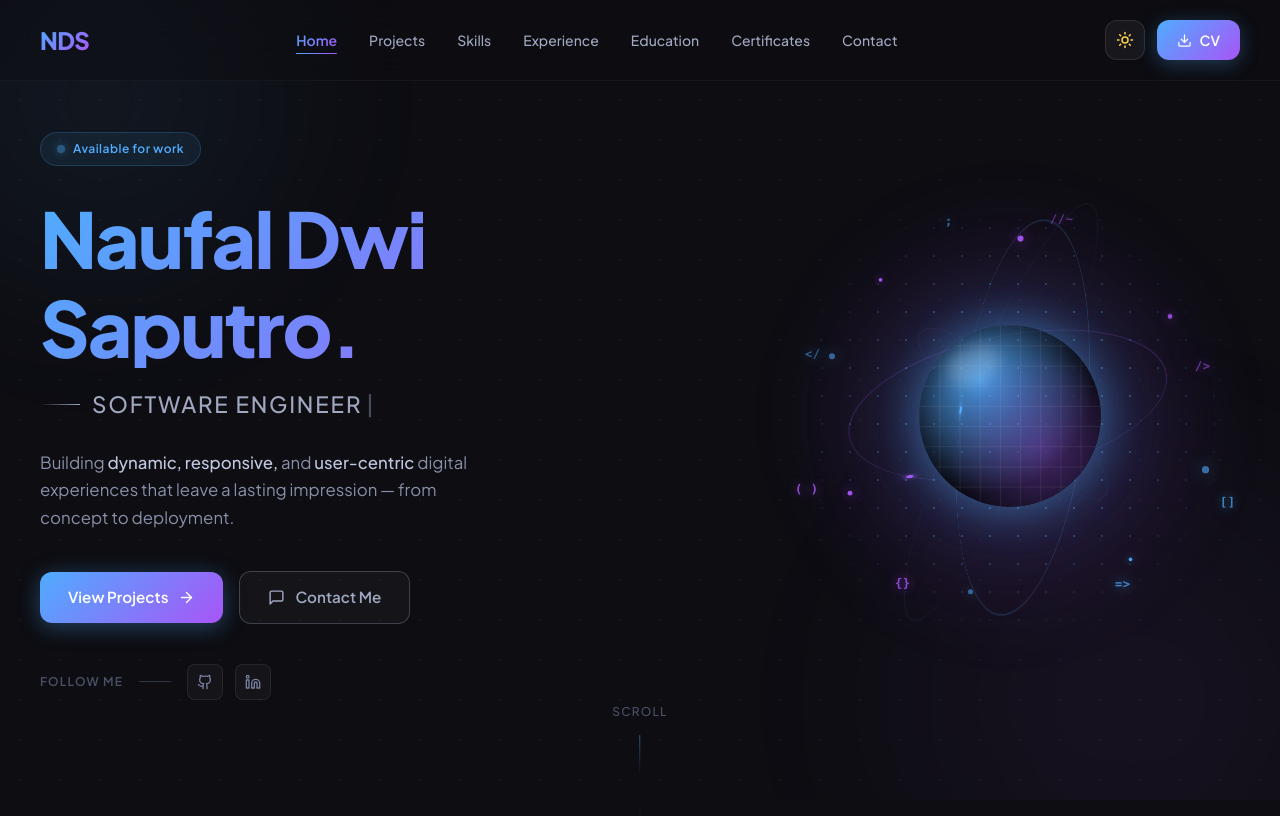
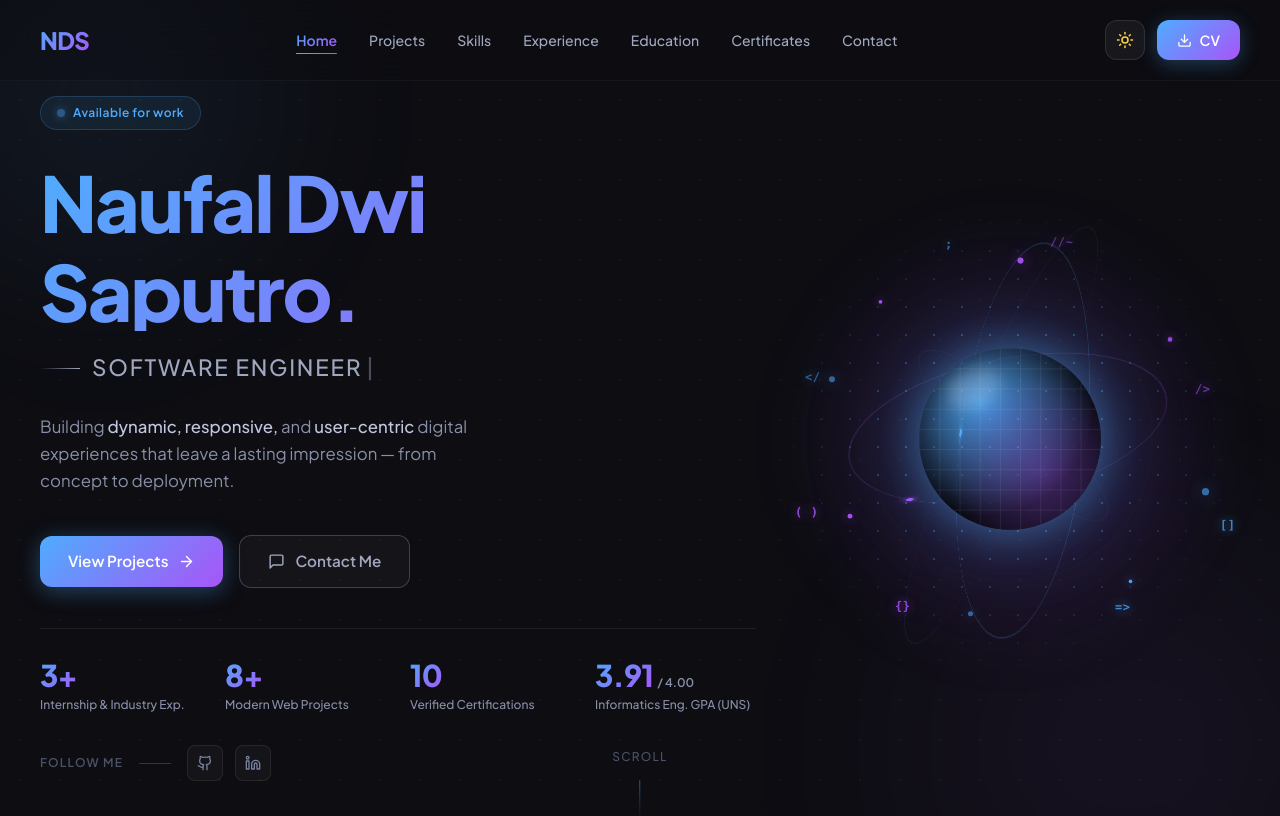
Before and after one commit to NaufalDsp/portoflio-nds, a React (Vite) app: page / in a window 1280 px wide. Shown: the top 816 px of the page. Built offline with nearby package versions, Linux system fonts and the light colour scheme.

Commit message:
feat(hero): add quick stats highlights for experience, projects, and credentials

```diff
--- a/src/app/components/Hero.tsx
+++ b/src/app/components/Hero.tsx
@@ -17,6 +17,26 @@ const fadeUp = (delay: number) => ({
   animate: { opacity: 1, y: 0 },
   transition: { duration: 0.65, delay, ease: [0.22, 1, 0.36, 1] as const },
 });
+
+const HERO_STATS = [
+  {
+    value: "3+",
+    label: "Internship & Industry Exp.",
+  },
+  {
+    value: "8+",
+    label: "Modern Web Projects",
+  },
+  {
+    value: "10",
+    label: "Verified Certifications",
+  },
+  {
+    value: "3.91",
+    suffix: "/ 4.00",
+    label: "Informatics Eng. GPA (UNS)",
+  },
+];
 
 export function Hero() {
   const { isDark } = useTheme();
@@ -242,10 +262,50 @@ export function Hero() {
               </motion.button>
             </motion.div>
 
+            {/* Quick Stats */}
+            <motion.div
+              {...fadeUp(0.66)}
+              className="grid grid-cols-2 sm:grid-cols-4 gap-4 sm:gap-6 mt-10 pt-7 border-t"
+              style={{
+                borderColor: isDark
+                  ? "rgba(255,255,255,0.08)"
+                  : "rgba(0,0,0,0.08)",
+              }}>
+              {HERO_STATS.map((item) => (
+                <div key={item.label} className="flex flex-col">
+                  <div className="flex items-baseline gap-1">
+                    <span
+                      className="text-2xl sm:text-3xl font-extrabold tracking-tight"
+                      style={{
+                        background:
+                          "linear-gradient(135deg, #4FACFE 0%, #A855F7 100%)",
+                        WebkitBackgroundClip: "text",
+                        WebkitTextFillColor: "transparent",
+                        backgroundClip: "text",
+                      }}>
+                      {item.value}
+                    </span>
+                    {item.suffix && (
+                      <span
+                        className="text-xs font-semibold"
+                        style={{ color: isDark ? "#8890A8" : "#9CA3AF" }}>
+                        {item.suffix}
+                      </span>
+                    )}
+                  </div>
+                  <span
+                    className="text-xs font-medium leading-snug mt-1"
+                    style={{ color: isDark ? "#8890A8" : "#6B7280" }}>
+                    {item.label}
+                  </span>
+                </div>
+              ))}
+            </motion.div>
+
             {/* Social Links */}
             <motion.div
-              {...fadeUp(0.68)}
-              className="flex items-center gap-4 mt-10">
+              {...fadeUp(0.76)}
+              className="flex items-center gap-4 mt-8">
               <span
                 className="text-xs tracking-widest uppercase"
                 style={{
```
